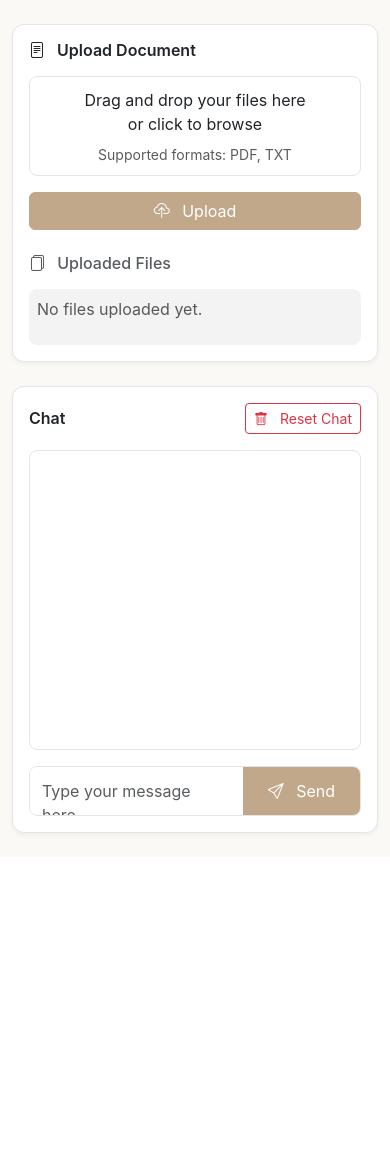
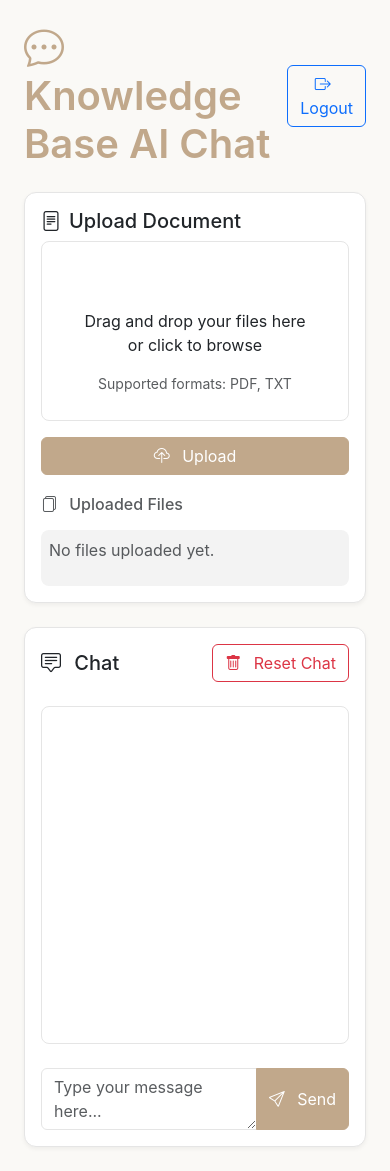
Before and after one commit to dharmautomo/Knowledge-Base-AI-Chat, a Flask app: page / in a window 390 px wide. Before the commit the page ends 836 px from the top, so only its background shows below. Run offline with Flask 3, Linux system fonts and the light colour scheme; the visitor is signed in with stand-in values (Sample User, id 1); data that the repository does not hold is empty; some libraries are stand-ins or nearby versions.

Commit message:
Restored to 'ac773c3854b465690e3622ee73d85744ac28124f'
Replit-Restored-To:ac773c3854b465690e3622ee73d85744ac28124f

```diff
--- a/static/css/custom.css
+++ b/static/css/custom.css
@@ -13,69 +13,6 @@ body {
     font-family: -apple-system, BlinkMacSystemFont, "Segoe UI", Roboto, Helvetica, Arial, sans-serif;
 }
 
-.container-fluid {
-    max-width: 1400px;
-    margin: 0 auto;
-}
-
-/* Card styles */
-.card {
-    background: white;
-    border: 1px solid var(--border-color);
-    border-radius: 12px;
-    box-shadow: 0 2px 4px rgba(0, 0, 0, 0.05);
-    height: 100%;
-}
-
-.card-header {
-    padding-bottom: 0;
-}
-
-.card-header h5 {
-    font-size: 1rem;
-    font-weight: 600;
-}
-
-/* Upload zone styles */
-.upload-zone {
-    position: relative;
-    border: 1px solid var(--border-color);
-    border-radius: 0.5rem;
-    padding: 1.25rem;
-    text-align: center;
-    transition: all 0.3s ease;
-    background: white;
-    cursor: pointer;
-    height: 120px;
-    display: flex;
-    align-items: center;
-    justify-content: center;
-}
-
-.upload-zone:hover {
-    border-color: var(--primary-color);
-}
-
-.upload-zone.dragover {
-    border-color: var(--primary-color);
-    background: rgba(193, 168, 139, 0.1);
-}
-
-.upload-zone input[type="file"] {
-    position: absolute;
-    width: 100%;
-    height: 100%;
-    top: 0;
-    left: 0;
-    opacity: 0;
-    cursor: pointer;
-}
-
-.upload-zone-content {
-    pointer-events: none;
-}
-
-/* Button styles */
 .btn-primary {
     background-color: var(--primary-color);
     border-color: var(--primary-color);
@@ -87,175 +24,11 @@ body {
     border-color: var(--secondary-color);
 }
 
-/* Files list styles */
-.files-list {
-    max-height: 200px;
-    overflow-y: auto;
-    background: rgb(243, 243, 243);
-    border-radius: 0.5rem;
-    padding: 0.5rem;
-}
-
-.file-item {
-    background: white;
-    border-radius: 0.5rem;
-    padding: 0.75rem;
-    margin-bottom: 0.5rem;
-    display: flex;
-    justify-content: space-between;
-    align-items: center;
-    border: 1px solid var(--border-color);
-}
-
-.file-item:last-child {
-    margin-bottom: 0;
-}
-
-.file-item .file-info {
-    display: flex;
-    align-items: center;
-    gap: 0.75rem;
-}
-
-.file-item .file-icon {
-    color: var(--text-color);
-    font-size: 1.25rem;
-}
-
-.file-item .file-details {
-    display: flex;
-    flex-direction: column;
-    gap: 0.25rem;
-}
-
-.file-item .file-name {
-    font-weight: 500;
-    margin: 0;
-    font-size: 0.9rem;
-}
-
-.file-item .file-time {
-    font-size: 0.75rem;
-    color: #666;
-    margin: 0;
-}
-
-.file-item .delete-btn {
-    color: #dc3545;
-    background: none;
-    border: none;
-    padding: 0.5rem;
-    cursor: pointer;
-    transition: color 0.2s ease;
-    display: flex;
-    align-items: center;
-    justify-content: center;
-    width: 2rem;
-    height: 2rem;
-    border-radius: 0.375rem;
-}
-
-.file-item .delete-btn:hover {
-    color: #bd2130;
-    background-color: rgba(220, 53, 69, 0.1);
-}
-
-/* Chat section styles */
-.chat-container {
+.card {
     background: white;
     border: 1px solid var(--border-color);
-    height: 400px;
-    overflow-y: auto;
-    border-radius: 0.5rem;
-    padding: 1rem;
-    margin-bottom: 1rem;
-}
-
-.message {
-    margin-bottom: 1rem;
-    padding: 1rem;
-    border-radius: 0.5rem;
-    max-width: 85%;
-    transition: transform 0.2s ease;
-    animation: messageAppear 0.3s ease-out;
-}
-
-.user-message {
-    background-color: var(--primary-color);
-    color: white;
-    margin-left: auto;
-    border-bottom-right-radius: 0.25rem;
-}
-
-.ai-message {
-    background-color: rgb(243, 243, 243);
-    margin-right: auto;
-    border-bottom-left-radius: 0.25rem;
-}
-
-/* Input group styles */
-.input-group {
-    border: 1px solid var(--border-color);
-    border-radius: 0.5rem;
-    overflow: hidden;
-}
-
-.input-group .form-control {
-    border: none;
-    padding: 0.75rem;
-    resize: none;
-}
-
-.input-group .form-control:focus {
-    box-shadow: none;
-}
-
-.input-group .btn {
-    border-radius: 0;
-    padding-left: 1.5rem;
-    padding-right: 1.5rem;
-}
-
-/* Loading overlay */
-.loading-overlay {
-    position: fixed;
-    top: 0;
-    left: 0;
-    width: 100%;
-    height: 100%;
-    background: rgba(0, 0, 0, 0.7);
-    z-index: 9999;
-    display: none;
-    justify-content: center;
-    align-items: center;
-    flex-direction: column;
-    backdrop-filter: blur(5px);
-}
-
-.loading-overlay.active {
-    display: flex;
-}
-
-/* Responsive adjustments */
-@media (max-width: 991.98px) {
-    .chat-container {
-        height: 300px;
-    }
-
-    .upload-zone {
-        height: 100px;
-    }
-}
-
-@keyframes messageAppear {
-    from {
-        opacity: 0;
-        transform: translateY(10px);
-    }
-    to {
-        opacity: 1;
-        transform: translateY(0);
-    }
+    border-radius: 12px;
+    box-shadow: 0 2px 4px rgba(0, 0, 0, 0.05);
 }
 
 /* Timer specific styles */
@@ -325,6 +98,18 @@ body {
     background-color: var(--secondary-color);
 }
 
+/* Chat container styles (keeping some existing styles but updating colors) */
+.chat-container {
+    background: white;
+    border: 1px solid var(--border-color);
+    height: 50vh;
+    overflow-y: auto;
+    border-radius: 0.5rem;
+    padding: 1.5rem;
+    margin-bottom: 1.5rem;
+    scrollbar-width: thin;
+    scrollbar-color: var(--bs-secondary) transparent;
+}
 
 /* Scrollbar styling */
 .chat-container::-webkit-scrollbar {
@@ -432,6 +263,33 @@ body {
 .form-control:focus {
     border-color: var(--primary-color);
     box-shadow: 0 0 0 0.2rem rgba(193, 168, 139, 0.25);
+}
+
+.loading-overlay {
+    position: fixed;
+    top: 0;
+    left: 0;
+    width: 100%;
+    height: 100%;
+    background: rgba(0, 0, 0, 0.7);
+    z-index: 9999;
+    display: none;
+    justify-content: center;
+    align-items: center;
+    flex-direction: column;
+    backdrop-filter: blur(5px);
+    transition: opacity 0.3s ease;
+}
+
+.loading-overlay.active {
+    display: flex;
+    opacity: 1;
+}
+
+.container-fluid {
+    max-width: 1400px;
+    margin: 0 auto;
+    padding: 0 1.5rem;
 }
 
 h1 {
@@ -471,14 +329,78 @@ h1 {
     30% { transform: translateY(-4px); }
 }
 
+/* Update upload zone height */
+.upload-zone {
+    position: relative;
+    border: 1px solid var(--border-color);
+    border-radius: 0.5rem;
+    padding: 1.25rem;
+    text-align: center;
+    transition: all 0.3s ease;
+    background: white;
+    cursor: pointer;
+    height: 200px;
+    display: flex;
+    align-items: center;
+    justify-content: center;
+}
+
+.upload-zone:hover {
+    border-color: var(--primary-color);
+}
+
+.upload-zone.dragover {
+    border-color: var(--primary-color);
+    background: rgba(13, 110, 253, 0.1);
+    transform: scale(1.02);
+}
+
+.upload-zone input[type="file"] {
+    position: absolute;
+    width: 100%;
+    height: 100%;
+    top: 0;
+    left: 0;
+    opacity: 0;
+    cursor: pointer;
+}
+
+.upload-zone-content {
+    pointer-events: none;
+}
+
+.upload-zone-content i {
+    color: rgba(255, 255, 255, 0.5);
+    transition: color 0.3s ease;
+}
+
+.upload-zone:hover .upload-zone-content i,
+.upload-zone.dragover .upload-zone-content i {
+    color: var(--primary-color);
+}
+
+.selected-file {
+    margin-top: 1rem;
+    padding: 0.5rem 1rem;
+    background: rgba(255, 255, 255, 0.1);
+    border-radius: 0.25rem;
+    display: inline-flex;
+    align-items: center;
+    gap: 0.5rem;
+}
+
+.selected-file i {
+    color: var(--primary-color);
+}
+
 /* Update responsive breakpoint */
 @media (max-width: 991.98px) {
     .chat-container {
-        height: 300px;
+        height: 40vh;
     }
 
     .upload-zone {
-        height: 100px;
+        height: 180px;
     }
 }
 
--- a/templates/index.html
+++ b/templates/index.html
@@ -10,39 +10,62 @@
 </head>
 <body>
     <div class="container-fluid py-4">
-        <div class="row g-4">
+        <div class="d-flex justify-content-between align-items-center mb-4">
+            <h1 class="mb-0">
+                <i class="bi bi-chat-dots me-2"></i>
+                Knowledge Base AI Chat
+            </h1>
+            <a href="{{ url_for('google_auth.logout') }}" class="btn btn-outline-primary">
+                <i class="bi bi-box-arrow-right me-2"></i>
+                Logout
+            </a>
+        </div>
+
+        <div class="row">
             <!-- File Upload Section -->
-            <div class="col-lg-4">
-                <div class="card upload-card">
-                    <div class="card-header border-0 bg-transparent pt-3 px-3">
-                        <h5 class="mb-0">
+            <div class="col-lg-4 mb-4 mb-lg-0">
+                <div class="card h-100">
+                    <div class="card-body">
+                        <h5 class="card-title d-flex align-items-center">
                             <i class="bi bi-file-text me-2"></i>
                             Upload Document
                         </h5>
-                    </div>
-                    <div class="card-body px-3">
                         <div class="upload-zone mb-3" id="dropZone">
                             <input type="file" class="form-control" id="fileInput" accept=".txt,.pdf">
-                            <div class="upload-zone-content text-center">
-                                <p class="mb-2">Drag and drop your files here<br>or click to browse</p>
-                                <p class="text-muted small mb-0">Supported formats: PDF, TXT</p>
+                            <div class="upload-zone-content">
+                                <i class="bi bi-cloud-upload display-4"></i>
+                                <p class="mt-3">Drag and drop your files here<br>or click to browse</p>
+                                <p class="text-muted small">Supported formats: PDF, TXT</p>
+                                <div id="selectedFile" class="selected-file mt-2" style="display: none;">
+                                    <i class="bi bi-file-earmark-text me-2"></i>
+                                    <span></span>
+                                </div>
                             </div>
                         </div>
-
                         <div class="d-grid">
                             <button class="btn btn-primary" id="uploadBtn">
                                 <i class="bi bi-cloud-upload me-2"></i>
                                 Upload
                             </button>
                         </div>
-
-                        <div class="files-section mt-4">
-                            <h6 class="text-muted mb-3">
+                        <div class="mt-4">
+                            <h6 class="card-subtitle mb-3 text-muted">
                                 <i class="bi bi-files me-2"></i>
                                 Uploaded Files
                             </h6>
                             <div id="filesList" class="files-list">
-                                <!-- Files will be dynamically added here -->
+                                <div class="file-item">
+                                    <div class="file-info">
+                                        <i class="bi bi-file-text file-icon"></i>
+                                        <div class="file-details">
+                                            <p class="file-name">DeepSeek_R1_copy.pdf</p>
+                                            <p class="file-time">2/13/2025, 6:25:22 AM</p>
+                                        </div>
+                                    </div>
+                                    <button class="delete-btn" title="Delete file">
+                                        <i class="bi bi-trash"></i>
+                                    </button>
+                                </div>
                             </div>
                         </div>
                     </div>
@@ -51,16 +74,19 @@
 
             <!-- Chat Section -->
             <div class="col-lg-8">
-                <div class="card chat-card">
-                    <div class="card-header d-flex justify-content-between align-items-center border-0 bg-transparent pt-3 px-3">
-                        <h5 class="mb-0">Chat</h5>
-                        <button class="btn btn-outline-danger btn-sm" id="resetBtn">
-                            <i class="bi bi-trash me-2"></i>
-                            Reset Chat
-                        </button>
-                    </div>
-                    <div class="card-body px-3">
-                        <div class="chat-container mb-3" id="chatContainer">
+                <div class="card h-100">
+                    <div class="card-body d-flex flex-column">
+                        <div class="d-flex justify-content-between align-items-center mb-4">
+                            <h5 class="card-title mb-0">
+                                <i class="bi bi-chat-square-text me-2"></i>
+                                Chat
+                            </h5>
+                            <button class="btn btn-outline-danger" id="resetBtn">
+                                <i class="bi bi-trash me-2"></i>
+                                Reset Chat
+                            </button>
+                        </div>
+                        <div class="chat-container flex-grow-1 mb-4" id="chatContainer">
                             <div class="message-list">
                                 <!-- Messages will be dynamically added here -->
                             </div>
@@ -72,7 +98,7 @@
                         </div>
 
                         <div class="input-group">
-                            <textarea class="form-control" id="messageInput" rows="1"
+                            <textarea class="form-control" id="messageInput" rows="2"
                                 placeholder="Type your message here..."
                                 aria-label="Message input"></textarea>
                             <button class="btn btn-primary" type="button" id="sendBtn">
```
Also changed, not shown: other parts of static/css/custom.css (+46 -0 lines), attached_assets/image_1739455295819.png (deleted).
